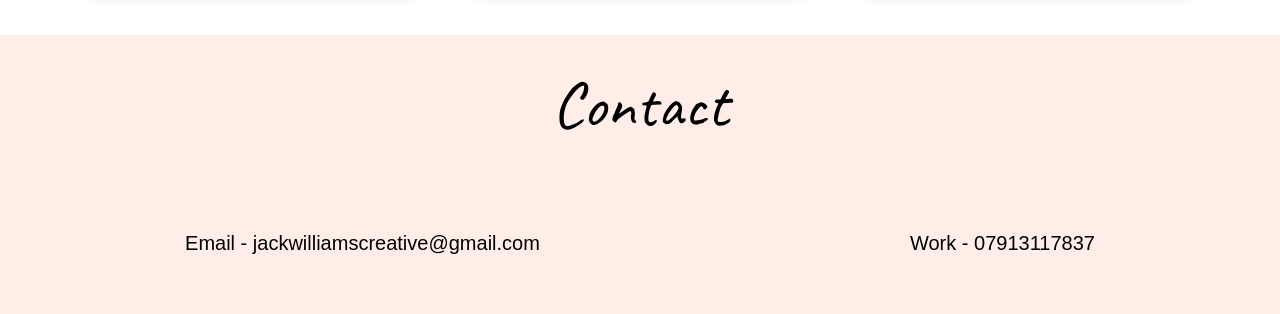
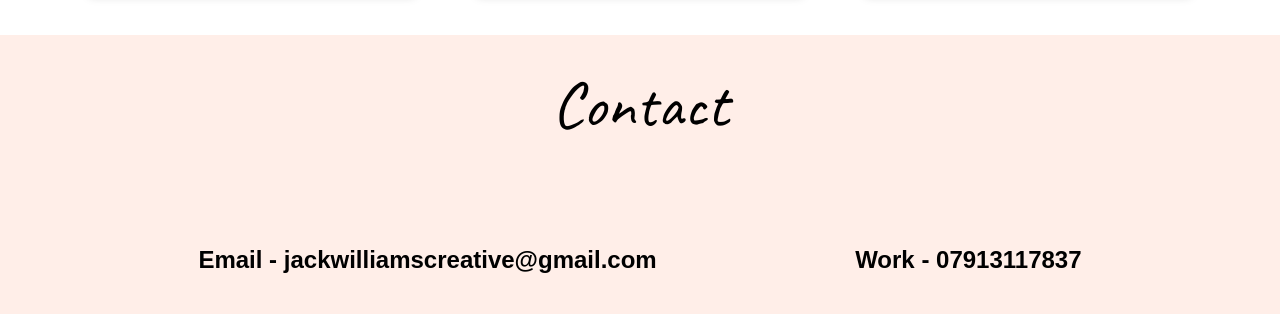
Before and after one commit to PeterJackWilliams/jackwilliamscreative, a plain HTML site: page index.html in a window 1280 px wide. Shown: the part 4882-5196 px from the top of the page. Drawn offline with Linux system fonts and the light colour scheme; a script that the page names is missing.

Commit message:
Update index.html

```diff
--- a/index.html
+++ b/index.html
@@ -157,8 +157,8 @@
             <p style="font-family: caveat; font-size: 65px; text-align: center; margin-bottom: 40px;">Contact</p>
         </div>
         <div class="contactdetails">
-            <p class="pitem">Email - jackwilliamscreative@gmail.com</p>
-            <p class="pitem">Work - 07913117837</p>
+            <h1 class="pitem">Email - jackwilliamscreative@gmail.com</h1>
+            <h1 class="pitem">Work - 07913117837</h1>
         </div>
         <br>
     </section>
```
